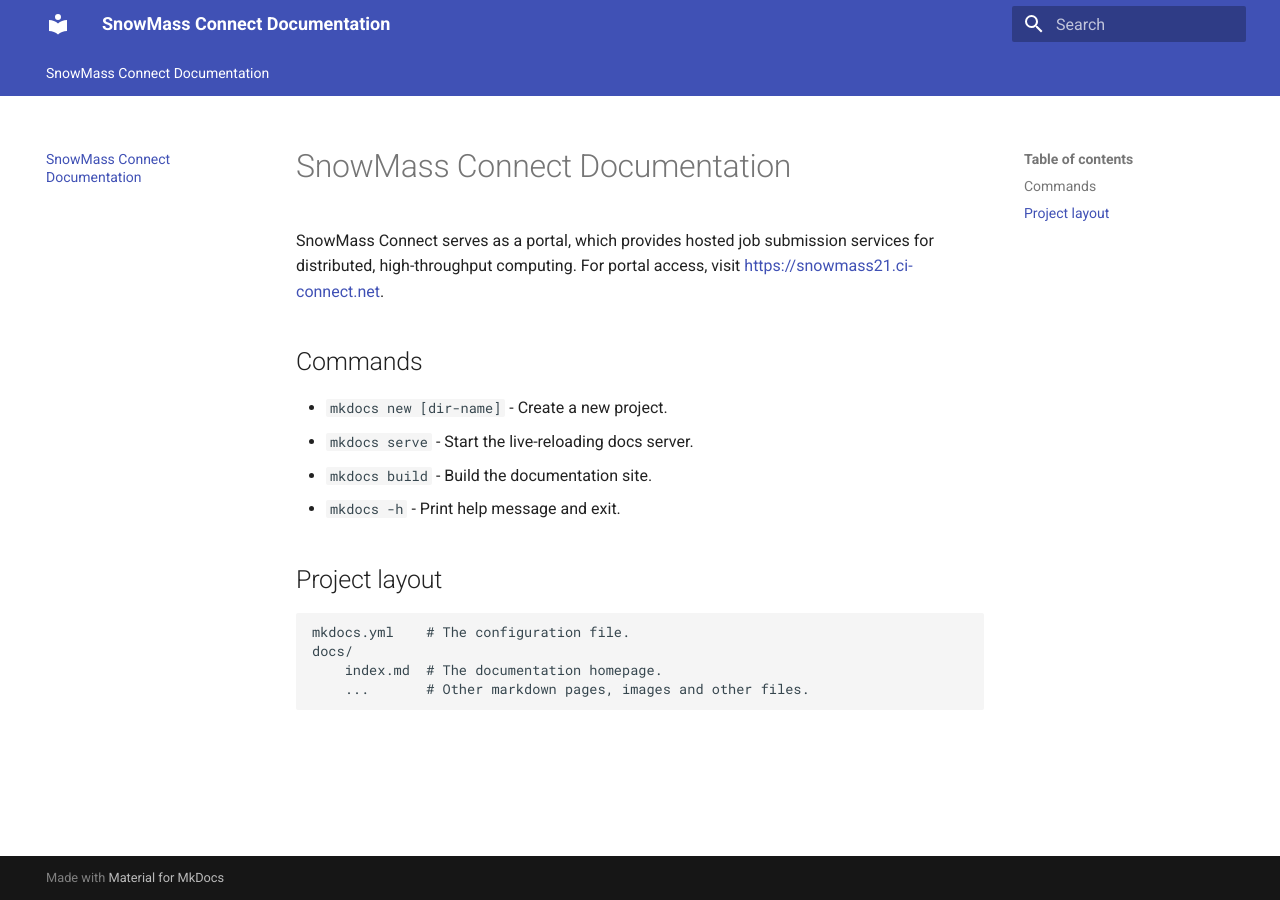
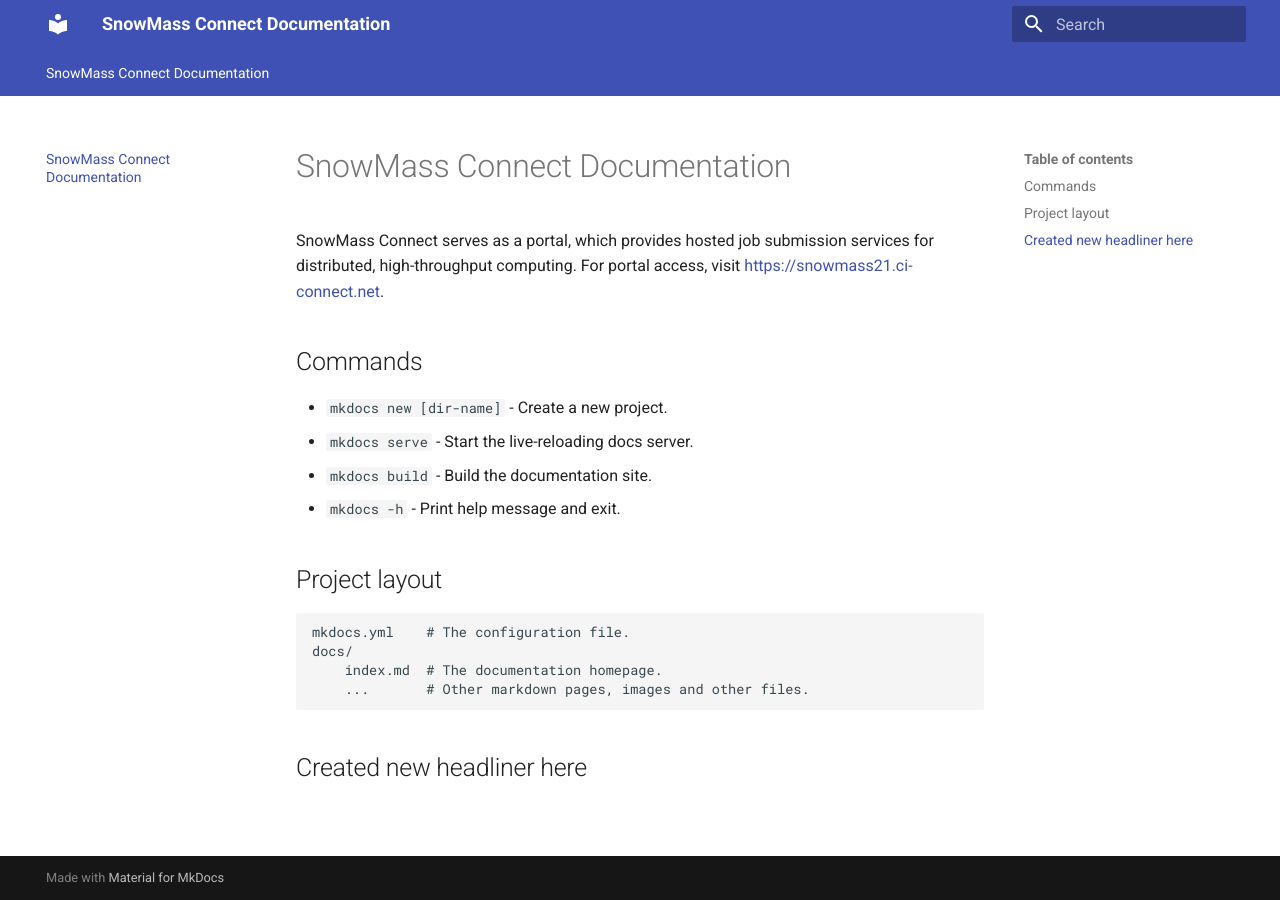
Before and after one commit to ppaschos/snowmass-connect-docs, an MkDocs documentation site: the page built from docs/index.md, in a window 1280 px wide. Built offline with MkDocs 1.6.1 and Material for MkDocs 9.7.7, drawn with Linux system fonts in a browser that asks for light colours.

Commit message:
testing git action

```diff
--- a/docs/index.md
+++ b/docs/index.md
@@ -16,3 +16,5 @@
     docs/
         index.md  # The documentation homepage.
         ...       # Other markdown pages, images and other files.
+
+## Created new headliner here
```
